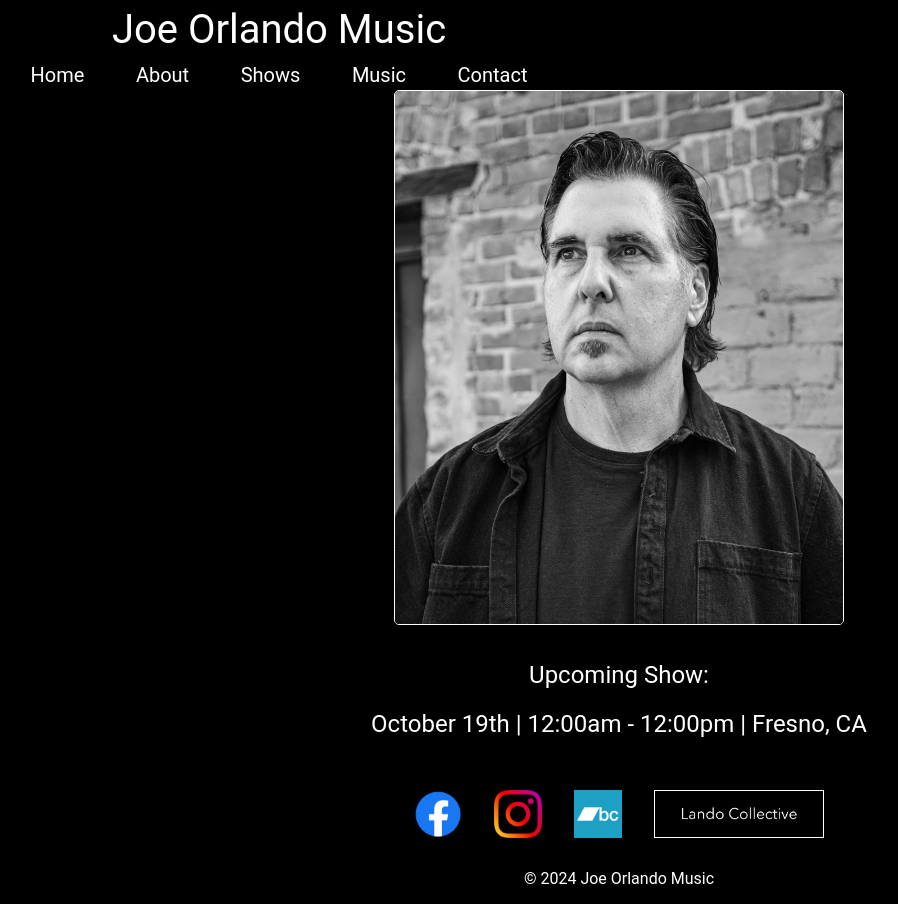
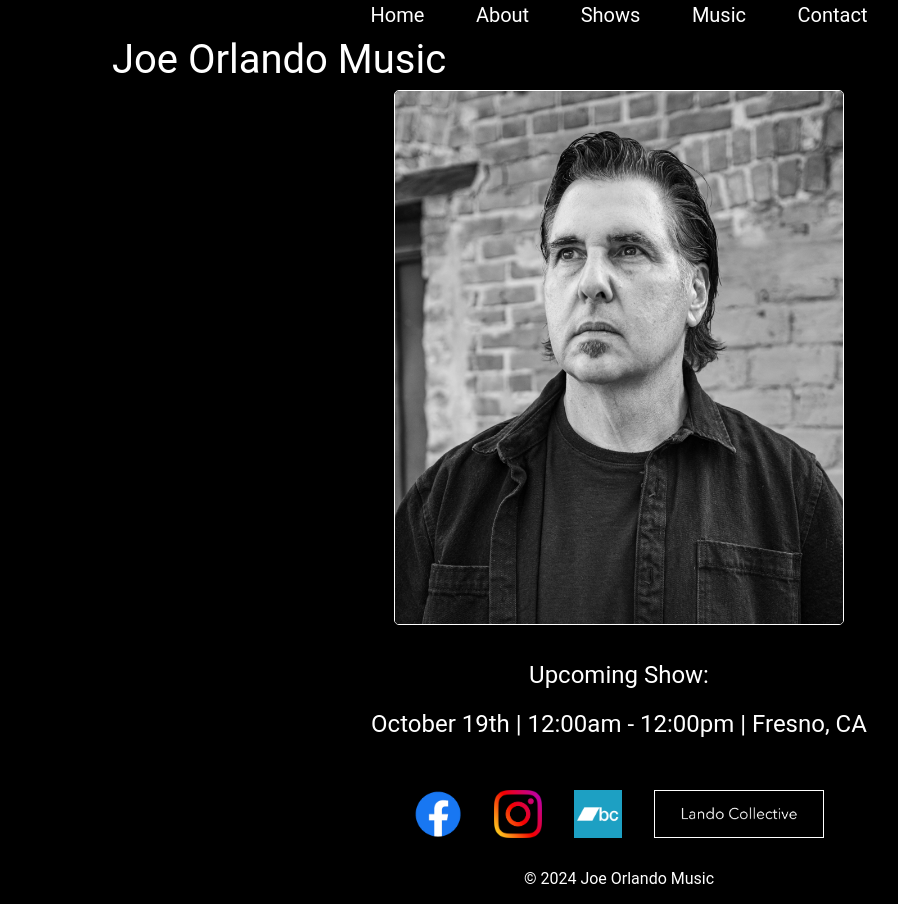
Before and after one commit to Robertjo97/JoeOrlandoMusic, a React (Vite) app: page / in a window 1280 px wide. Shown: the whole page, without its empty margins (21-919 px from the left). Built offline with nearby package versions, Linux system fonts and the light colour scheme.

Commit message:
modify navbar

```diff
--- a/src/Home/Home.jsx
+++ b/src/Home/Home.jsx
@@ -9,8 +9,8 @@ import "./Home.css";
 const Home = () => {
   return (
     <div className="home-container">
+      <NavBar />
       <Header />
-      <NavBar />
       <Image />
       <Hero />
       <Socials />
--- a/src/components/Navbar.css
+++ b/src/components/Navbar.css
@@ -1,3 +1,8 @@
+.nav-container {
+  display: flex;
+  justify-content: center;
+}
+
 nav {
   width: 600px;
 }
--- a/src/components/Navbar.jsx
+++ b/src/components/Navbar.jsx
@@ -1,17 +1,29 @@
-import {Link} from "react-router-dom";
+import { Link } from "react-router-dom";
 import "./Navbar.css";
 
 const NavBar = () => {
   return (
-    <nav>
-      <ul>
-        <li><Link to="/">Home</Link></li>
-        <li><Link to="/about">About</Link></li>
-        <li><Link to="/shows">Shows</Link></li>
-        <li><Link to="/music">Music</Link></li>
-        <li><Link to="/contact">Contact</Link></li>
-      </ul>
-    </nav>
+    <div className="nav-container">
+      <nav>
+        <ul>
+          <li>
+            <Link to="/">Home</Link>
+          </li>
+          <li>
+            <Link to="/about">About</Link>
+          </li>
+          <li>
+            <Link to="/shows">Shows</Link>
+          </li>
+          <li>
+            <Link to="/music">Music</Link>
+          </li>
+          <li>
+            <Link to="/contact">Contact</Link>
+          </li>
+        </ul>
+      </nav>
+    </div>
   );
 };
 
```
